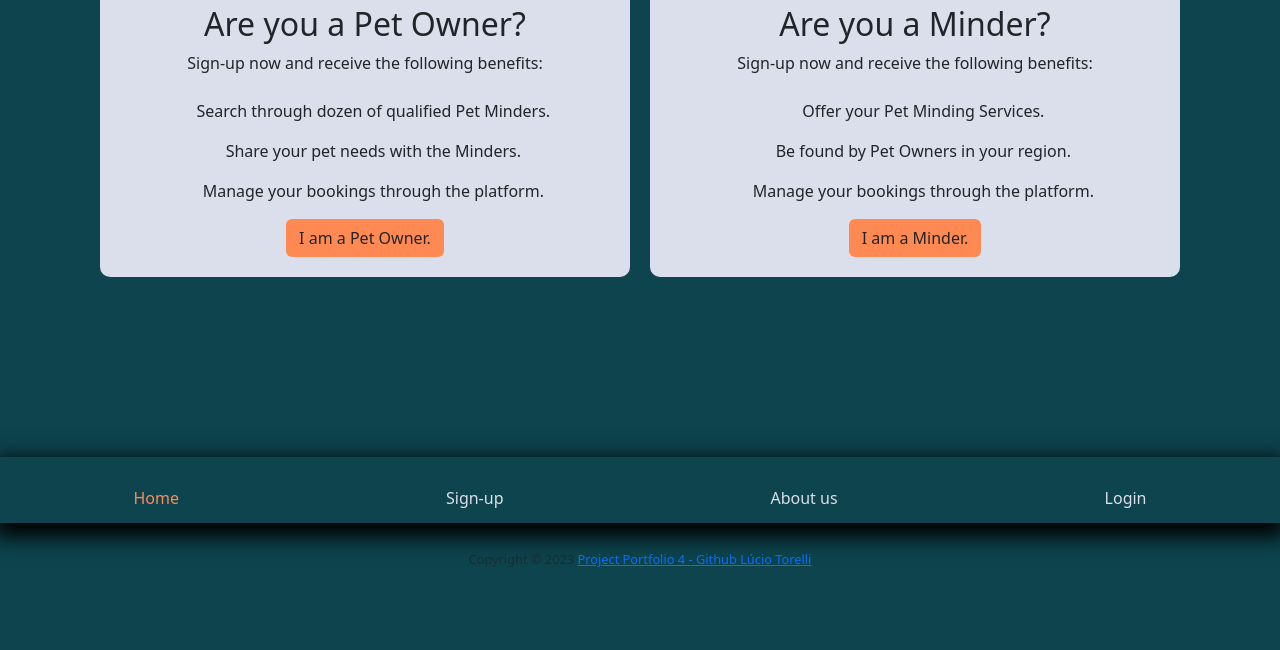
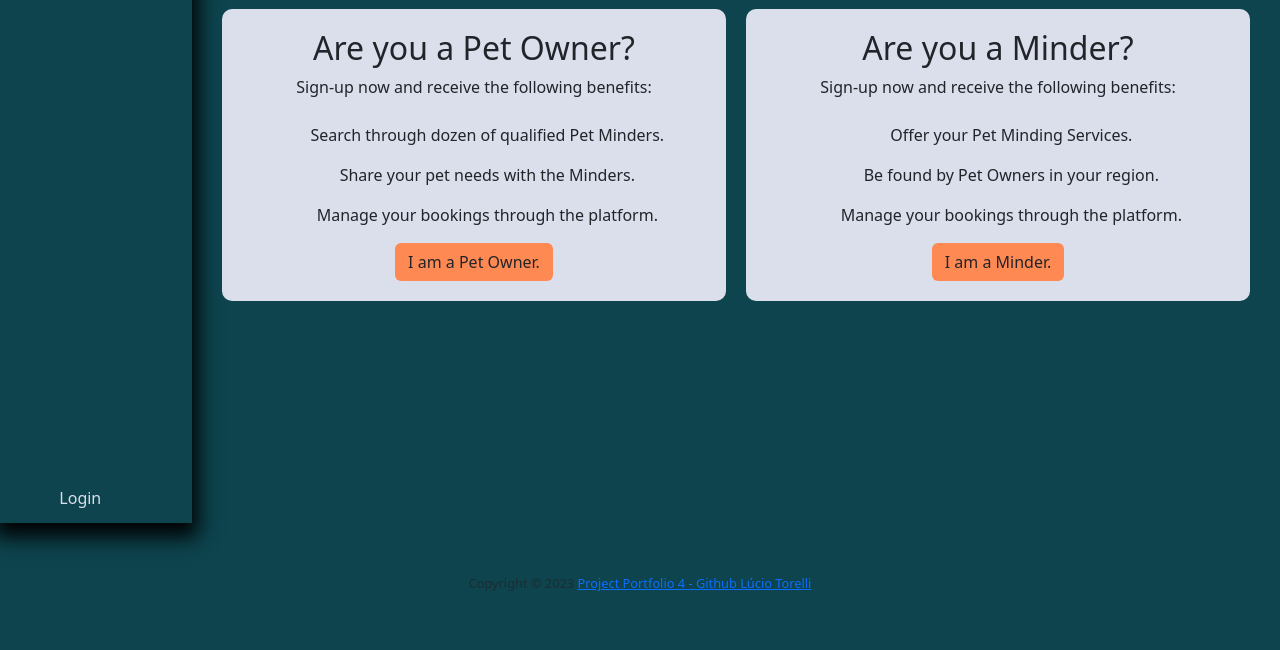
Before and after one commit to luciotorelli/minding-paws, a Django app: page / in a window 1280 px wide. Shown: the part 277-927 px from the top of the page. After the commit the page ends 868 px from the top, so only its background shows below. Run offline with Django 3.2, Linux system fonts and the light colour scheme; some libraries are stand-ins or nearby versions; some web fonts are replaced.

Commit message:
Add desktop-specific navbar and adjust hero image

```diff
--- a/static/css/style.css
+++ b/static/css/style.css
@@ -75,7 +75,7 @@ main {
     text-align: center;
     padding: 10px;
     background-color: #DBDEEB;
-    border:  1px #000;
+    border: 1px #000;
     border-radius: 20px;
     padding: 20px;
     /* Adds space between cols by removing the bor*/
@@ -103,6 +103,70 @@ footer {
     display: flex;
     align-items: center;
     text-align: center;
-    /* Minimum margin bottom to display footer above mobile navbar */
+    /* Margin bottom to display footer above mobile navbar */
     margin-bottom: 65px !important;
 }
+
+/* -------------------- Screens above 1024px height - Desktop */
+@media screen and (min-width: 1024px) {
+
+    .navbar {
+        width: 15%;
+        height: 100%;
+        position: fixed !important;
+        background-color: #0D444E;
+    }
+
+    .desktop-only-navbar {
+        flex-direction: column !important;
+        width: 80%;
+        height: 100vh !important;
+        padding-top: 10px;
+    }
+
+    .btn-nav {
+        flex-direction: row !important;
+        align-items: center !important;
+        width: 90% !important;
+        flex-grow: 0!important;
+    }
+
+    i {
+        padding-right: 10px;
+    }
+
+    .desktop-only-navbar .btn-nav:nth-child(1) {
+        margin: 0 !important;
+    }
+
+    .desktop-only-navbar .btn-nav:nth-child(4) {
+        margin-top: auto !important;
+        padding-left: 10px;
+    }
+
+    .page-header,
+    main {
+        padding-left: 15%;
+    }
+
+    .hero-image {
+        width: 100%;
+        height: 23vh;
+    }
+
+    footer {
+        margin-bottom: 10px !important;
+    }
+}
+
+/* -------------------- Screens above 1440px height - Desktop */
+@media screen and (min-width: 1440px) {
+    .navbar {
+        width: 10%;
+    }
+
+    .page-header,
+    main {
+        padding-left: 10%;
+    }
+}
--- a/templates/base.html
+++ b/templates/base.html
@@ -8,6 +8,11 @@
     <meta charset="UTF-8">
     <meta name="viewport" content="width=device-width, initial-scale=1.0">
     <title>Minding Paws</title>
+    <!-- Load Bootstrap: 5, CSS and JavaScript from Bootstrap CDN. -->
+    {% load django_bootstrap5 %}
+    {% bootstrap_css %}
+    {% bootstrap_javascript %}
+
     <!-- Load stylesheet CSS file -->
     <link rel="stylesheet" href="{% static 'css/style.css' %}">
 
@@ -16,16 +21,12 @@
     <link href="{% static 'fontawesomefree/css/brands.css' %}" rel="stylesheet" type="text/css">
     <link href="{% static 'fontawesomefree/css/solid.css' %}" rel="stylesheet" type="text/css">
 
-    <!-- Load Bootstrap: 5, CSS and JavaScript from Bootstrap CDN. -->
-    {% load django_bootstrap5 %}
-    {% bootstrap_css %}
-    {% bootstrap_javascript %}
 </head>
 
 <body>
     <header>
         <nav class="navbar fixed-bottom px-0 py-0">
-            <div class="container-fluid d-flex px-0">
+            <div class="container-fluid d-flex px-0 desktop-only-navbar">
                 {% if user.is_authenticated %}
                     <!-- Navbar Item 1 Logged In -->
                     <a class="nav-item nav-link active btn flex-grow-1 rounded-0 btn-nav" href="#">
```
